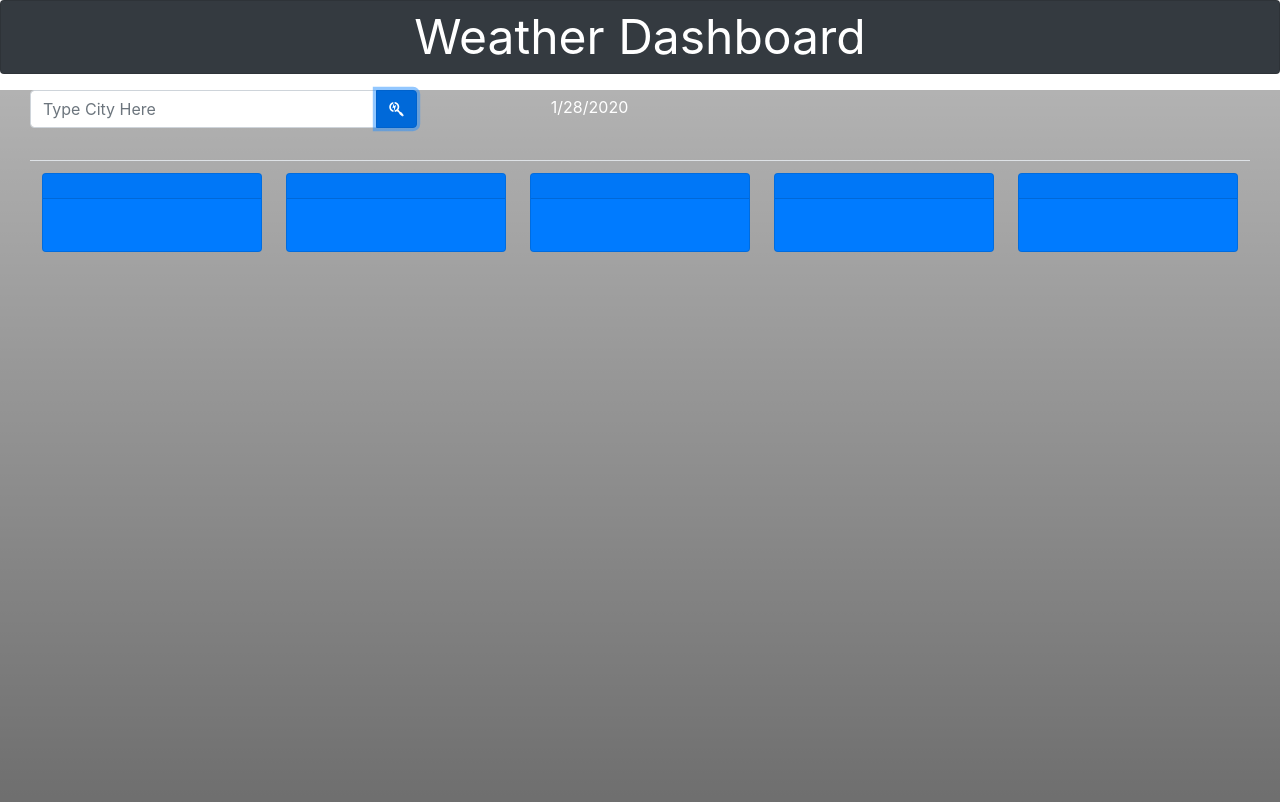
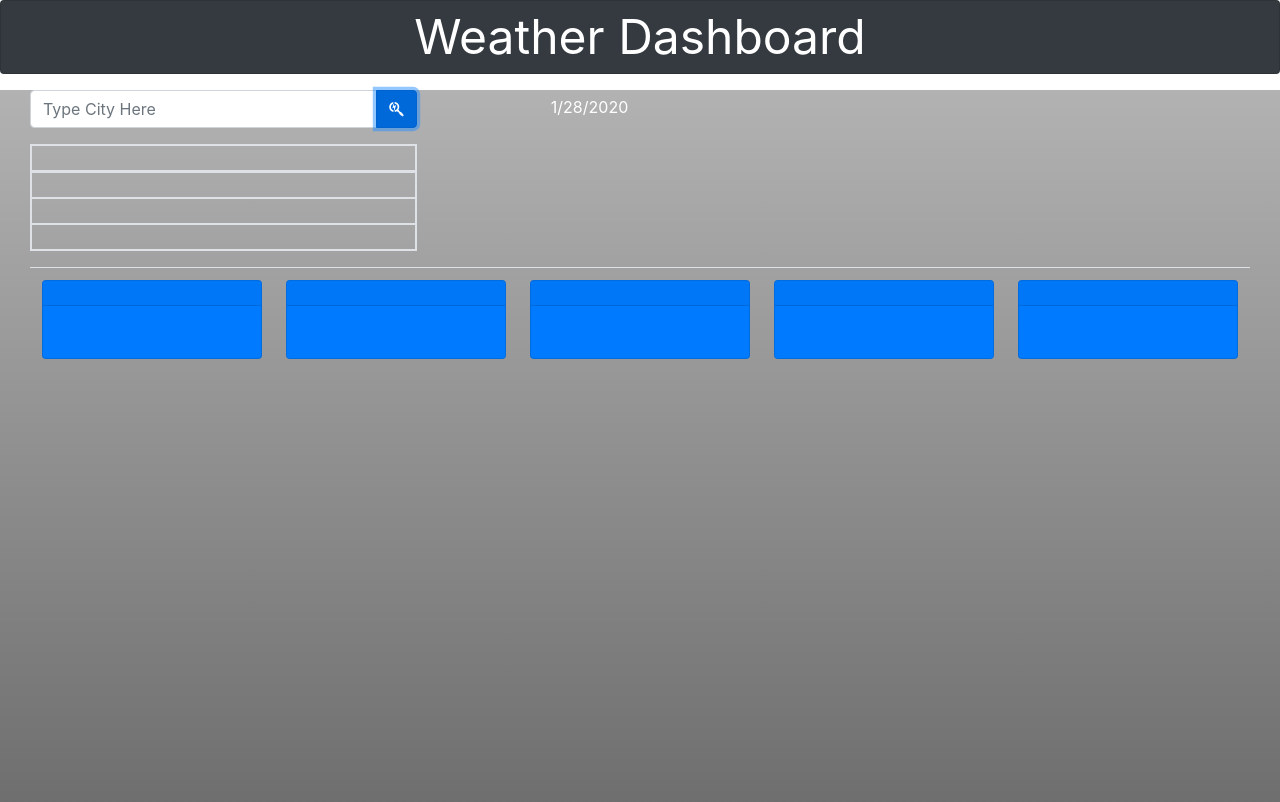
Before and after one commit to marcwithac27/weatherDashboard, a plain HTML site: page index.html in a window 1280 px wide. Both pictures are taken after a click on the button 396 px from the left and 109 px from the top of the page. Drawn offline with nearby package versions, Linux system fonts and the light colour scheme; no server answers.

Commit message:
I got the local storage kinda

```diff
--- a/index.html
+++ b/index.html
@@ -19,7 +19,24 @@
                         <div class="input-group-append">
                        <button type="button" class="btn btn-primary"><i class="fab fa-searchengin"></i></button>
                         </div>
-                      </div></div>
+                      </div> <table class="table table-bordered">
+                        <thead>
+                          <tr>
+                            <th id="search1" class="hide" scope="col"></th>
+                          </tr>
+                        </thead>
+                        <tbody>
+                          <tr>
+                            <th id="search2" class="hide" scope="row"></th>
+                          </tr>
+                          <tr>
+                            <th id="search3" class="hide" scope="row"></th>
+                          </tr>
+                          <tr>
+                            <th id="search4" class="hide" scope="row"></th>
+                          </tr>
+                        </tbody>
+                      </table> </div>
                   <div class="col-6 container-fluid"><div class="row"> <section class="location">
                         <div class="city container-fluid"></div>
                         <div class="date container-fluid"><span id="time"></span></div>
--- a/script.js
+++ b/script.js
@@ -1,4 +1,5 @@
 var search = localStorage.getItem('savedCity')
+
 var wApi = "421493e1a9d6d7ce1b656ee17274f671"
 var queryURLCity = "https://api.openweathermap.org/data/2.5/weather?q="+ search +"&units=imperial&appid=" + wApi;
 
@@ -223,6 +224,11 @@ $.ajax({
 
 $('button').click(function(){
 var search = $('#search').val()
+
+var search1 = localStorage.getItem('savedCity')
+var search2 = localStorage.getItem('search2')
+var search3 = localStorage.getItem('search3')
+var search4 = $('#search4').val()
 var queryURLCity = "https://api.openweathermap.org/data/2.5/weather?q="+ search +"&units=imperial&appid=421493e1a9d6d7ce1b656ee17274f671";
 $('.city').empty()
 $('.temp').empty()
@@ -233,7 +239,21 @@ $('.card-title').empty()
 $('.card-text').empty()
 $('.card-header').empty()
 $('.forecast').empty()
-localStorage.setItem('savedCity', search)
+if (search !== search1 || search2 || search3 || search4){
+    $('#search1').append(search).addClass('show')
+    $('#search2').append(search1).addClass('show')
+    $('#search3').append(search2).addClass('show')
+    $('#search4').append(search3).addClass('show')
+    localStorage.setItem('search2', search1)
+    localStorage.setItem('savedCity', search)
+    localStorage.setItem('search3', search2)
+
+}
+
+
+
+
+
 $.ajax({
     url: queryURLCity,
     method: "GET"
--- a/style.css
+++ b/style.css
@@ -85,3 +85,6 @@
   .hide {
       display: none;
   }
+  .show {
+    display: flex;
+  }
```
